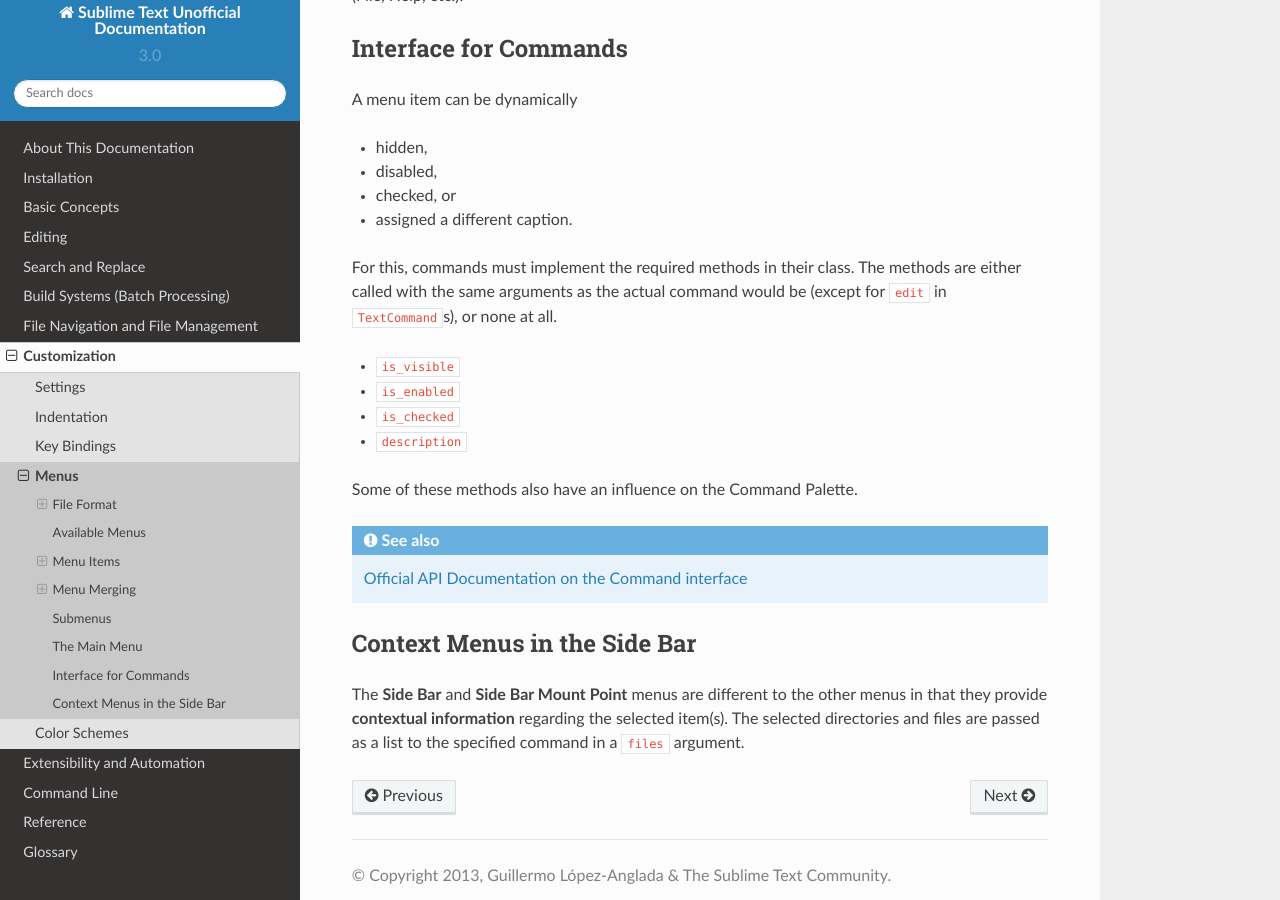
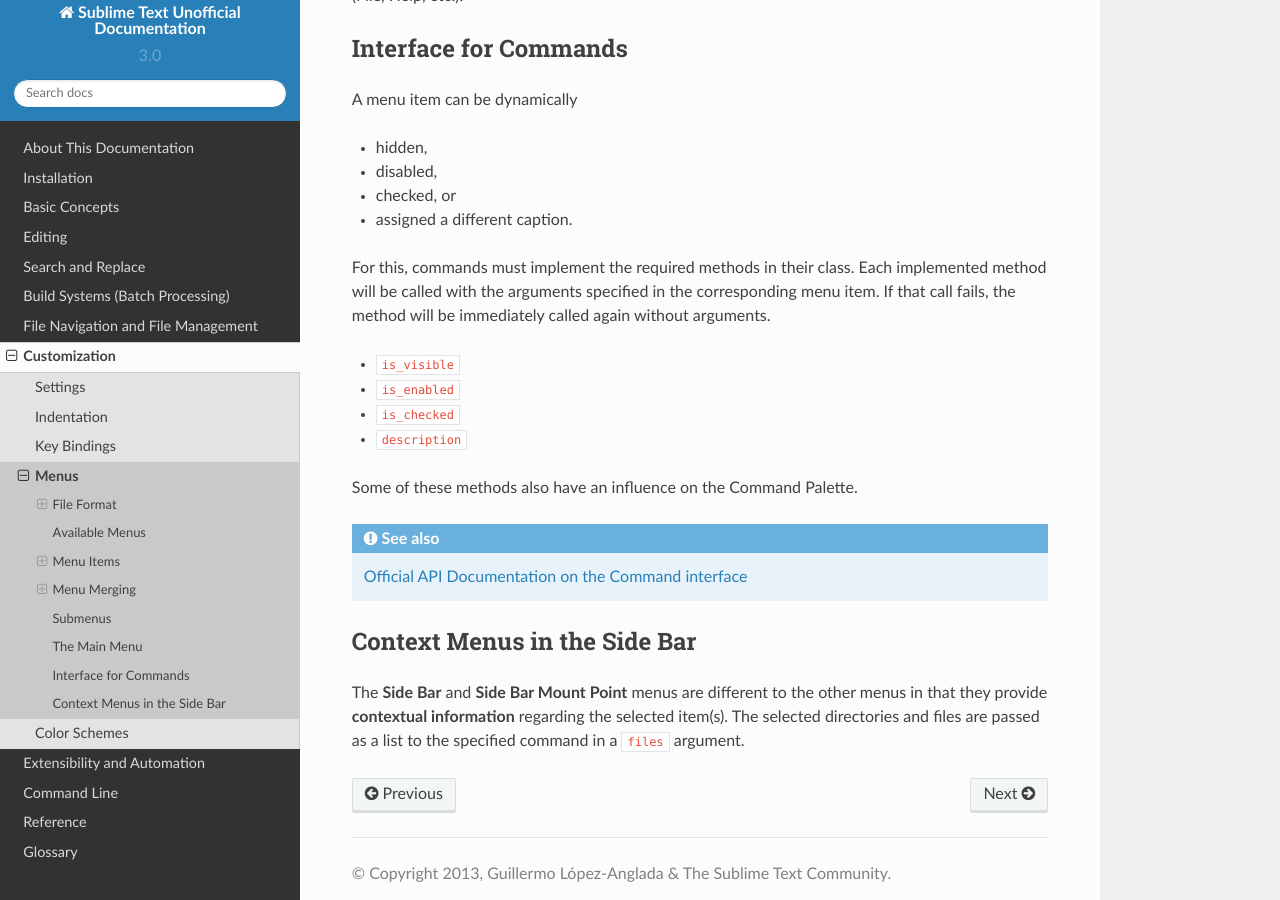
Before and after one commit to guillermooo/sublime-undocs, a Sphinx documentation site: the page built from source/customization/menus.rst, in a window 1280 px wide and 900 px high, scrolled down 4843 px. Built offline with Sphinx 7.4.7 and the Read the Docs theme 2.0.0, drawn with Linux system fonts in a browser that asks for light colours.

Commit message:
Rephrase argument passing section for cmd methods

```diff
--- a/source/customization/menus.rst
+++ b/source/customization/menus.rst
@@ -330,10 +330,12 @@
 
 For this,
 commands must implement the required methods in their class.
-The methods are either called with the same arguments
-as the actual command would be
-(except for ``edit`` in ``TextCommand``\ s),
-or none at all.
+Each implemented method will be called
+with the arguments specified
+in the corresponding menu item.
+If that call fails,
+the method will be immediately called again
+without arguments.
 
 .. XXX want_event() exception
 
```
